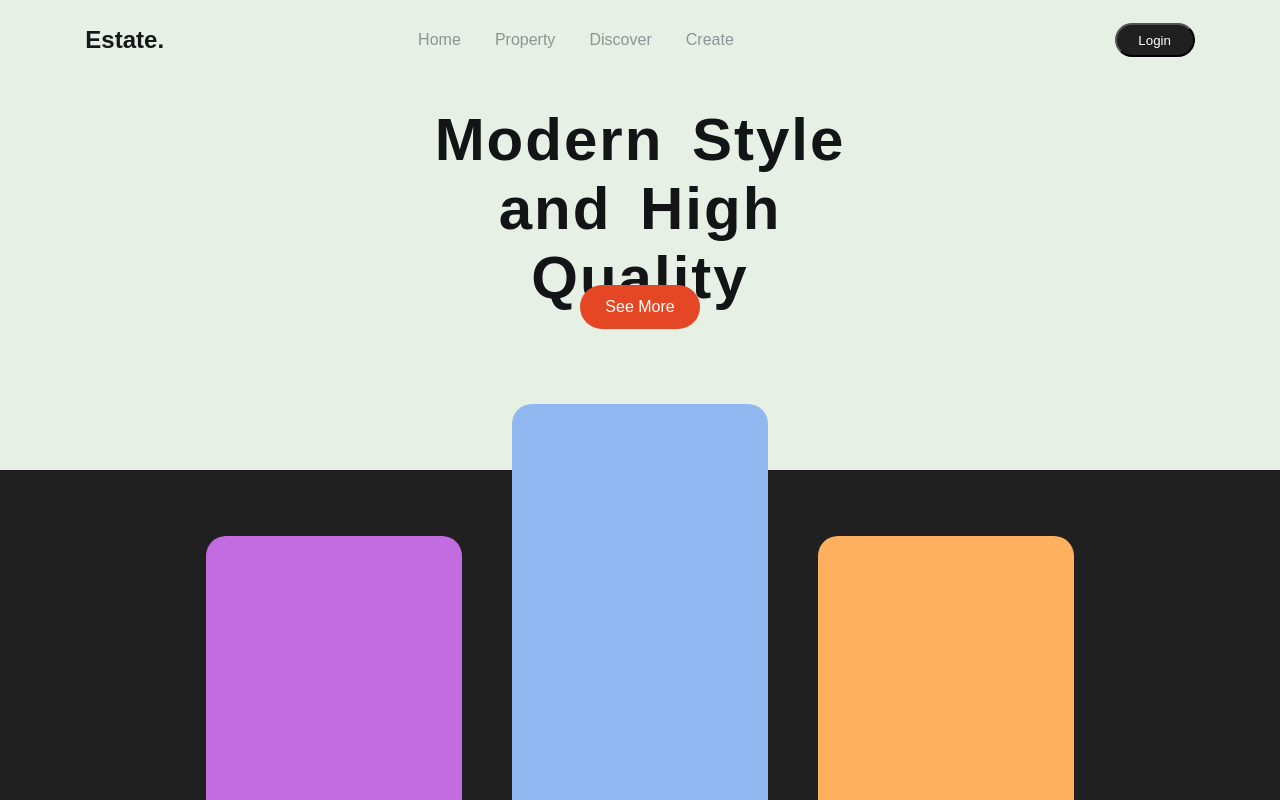
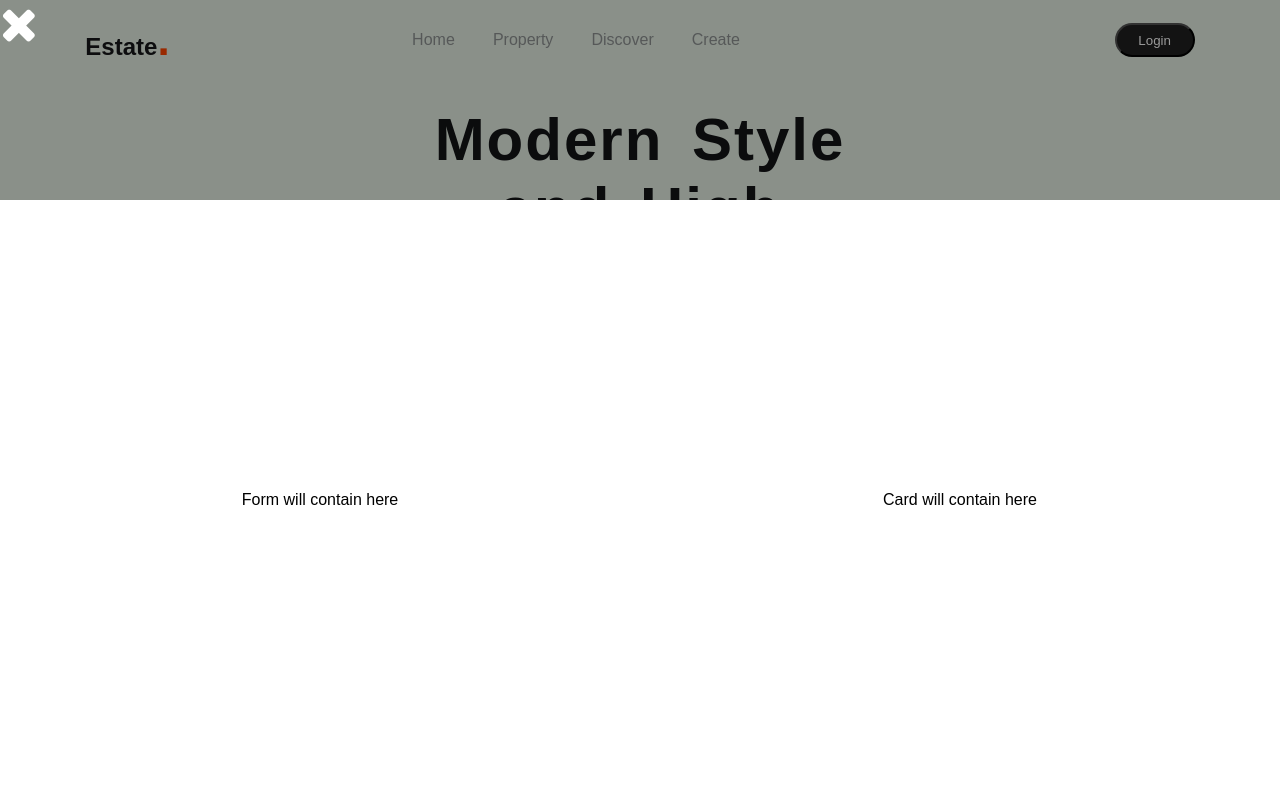
Before and after one commit to GairikSharma/Prediction_model, a plain HTML site: page client/index.html in a window 1280 px wide. Both pictures are taken after a click on the button "See More". Drawn offline with Linux system fonts and the light colour scheme.

Commit message:
Change in ui

```diff
--- a/client/index.css
+++ b/client/index.css
@@ -2,16 +2,18 @@
   padding: 0;
   margin: 0;
   box-sizing: border-box;
-  font-family: 'Poppins', sans-serif;
+  font-family: "Poppins", sans-serif;
 }
 body {
   position: relative;
   width: 100%;
   min-height: 100vh;
+  transition: 1s;
 }
 .App {
   height: 100vh;
   background-color: #e6f0e5;
+  transition: 2s;
 }
 .navbar-wrapper {
   width: 100%;
@@ -28,7 +30,8 @@ body {
   color: #161719;
 }
 .logo span {
-    font-size: 24px;
+  font-size: 44px;
+  color: orangered;
 }
 .links {
   width: 30%;
@@ -41,6 +44,14 @@ body {
   color: #8f9393;
   font-size: 16px;
   font-weight: 400;
+  cursor: pointer;
+  padding: 10px;
+  border-radius: 3px;
+  transition: 0.25s;
+}
+.links span:hover {
+    background: #5e606016;
+    color: #202020;
 }
 .login {
   width: 20%;
@@ -54,6 +65,12 @@ body {
   border-radius: 20px;
   background-color: #202020;
   color: white;
+  transition: 0.25s;
+}
+.login button:hover {
+    color: black;
+    background: transparent;
+    border: 1px solid black;
 }
 .see-more-wrapper {
   width: 100%;
@@ -71,6 +88,7 @@ body {
   border: none;
   font-size: 16px;
   font-weight: 500;
+  cursor: pointer;
 }
 .header-wrapper {
   width: 100%;
@@ -135,3 +153,43 @@ body {
   border-top-right-radius: 20px;
   border-top-left-radius: 20px;
 }
+.modal-wrapper {
+  width: 100%;
+  height: 100%;
+  background: rgba(0, 0, 0, 0.4);
+  position: fixed;
+  bottom: 0;
+  display: flex;
+  flex-direction: row;
+  justify-content: center;
+  align-items: end;
+  display: none;
+  transition: opacity 0.3s;
+}
+.modal-content {
+  width: 100%;
+  height: 75%;
+  background-color: white;
+  position: absolute;
+  bottom: 0;
+  display: flex;
+  flex-direction: row;
+  justify-content: space-around;
+  align-items: center;
+}
+.form-wrapper {
+  width: 40%;
+  height: 80%;
+  background-color: transparent;
+  display: flex;
+  justify-content: center;
+  align-items: center;
+}
+.card-wrapper {
+  width: 40%;
+  height: 80%;
+  background-color: transparent;
+  display: flex;
+  justify-content: center;
+  align-items: center;
+}
--- a/client/index.html
+++ b/client/index.html
@@ -5,6 +5,8 @@
     <meta name="viewport" content="width=device-width, initial-scale=1.0" />
     <title>Document</title>
     <link rel="stylesheet" href="index.css" />
+    <link rel="stylesheet" href="https://cdnjs.cloudflare.com/ajax/libs/font-awesome/4.7.0/css/font-awesome.min.css">
+    <script src="https://cdnjs.cloudflare.com/ajax/libs/font-awesome/6.4.2/css/all.min.css"></script>
   </head>
   <body>
     <div class="App">
@@ -29,7 +31,7 @@
       <div class="header-wrapper">
         <div class="title">Modern Style and High Quality</div>
         <div class="see-more-wrapper">
-          <button>See More</button>
+          <button id="seeMore">See More</button>
         </div>
         <div class="canvas">
           <div class="canvas-bottom">
@@ -45,6 +47,19 @@
           </div>
         </div>
       </div>
+
+      <div class="modal-wrapper" id="modal-wrapper">
+        <i
+          class="fa fa-close"
+          id="close"
+          style="font-size: 48px; color: white"
+        ></i>
+        <div class="modal-content">
+          <div class="form-wrapper">Form will contain here</div>
+          <div class="card-wrapper">Card will contain here</div>
+        </div>
+      </div>
     </div>
   </body>
+  <script src="index.js"></script>
 </html>
--- /dev/null
+++ b/client/index.js
@@ -0,0 +1,9 @@
+var modalWrapper = document.getElementById("modal-wrapper");
+var seeMoreButton = document.getElementById("seeMore");
+seeMoreButton.onclick = function () {
+  modalWrapper.style.display = 'block'
+}
+var closeButton = document.getElementById("close");
+closeButton.onclick = function () {
+  modalWrapper.style.display = 'none'
+}
```
Lines whose indentation alone changed are shown as unchanged.
